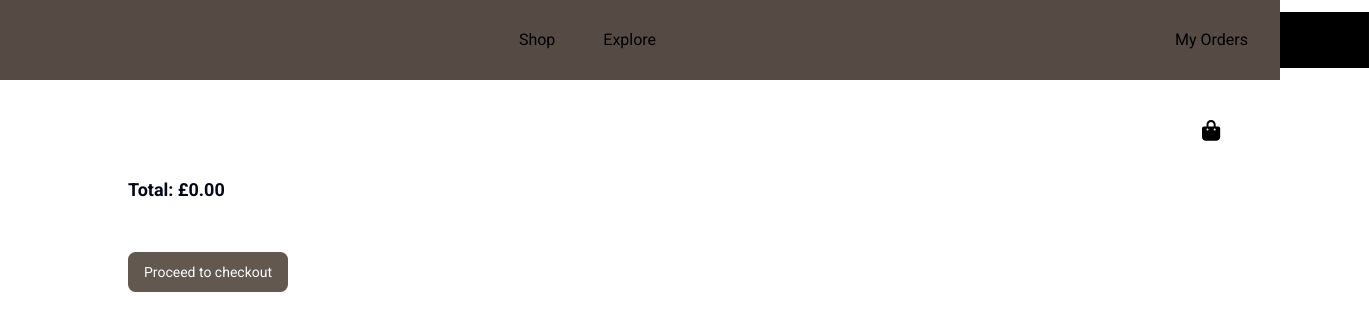
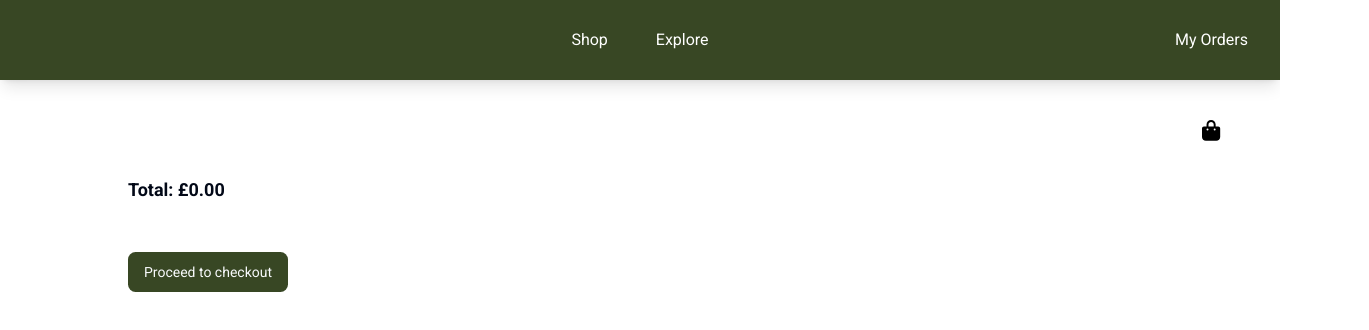
Before and after one commit to Chris-Mayes/ecommerce-template, a Next.js app: page /cart in a window 1280 px wide. Shown: the top 330 px of the page, 1369 px wide, since content can reach past the window. Built offline with nearby package versions, Linux system fonts and the light colour scheme.

Commit message:
Fix nav link positions

```diff
--- a/src/app/(customerFacing)/layout.tsx
+++ b/src/app/(customerFacing)/layout.tsx
@@ -12,8 +12,6 @@ export default function Layout({
             <Nav>
                 <NavLink href="/products">Shop</NavLink>
                 <NavLink href="/">Explore</NavLink>
-                {/* <NavLink href="/products">Home</NavLink> */}
-                {/* <NavLink href="/products">Products</NavLink> */}
             </Nav>
             <div className="container my-6">{children}</div>
         </>
--- a/src/app/globals.css
+++ b/src/app/globals.css
@@ -7,8 +7,7 @@
     :root {
         --background: 0 0% 100%;
         --foreground: 222.2 1% 4.9%;
-        /* --heading-color: 222.2 84% 4.9%;
-        --text-color: 215.4 16.3% 46.9%; */
+
         --heading-color: 215.4 16.3% 15%;
         --text-color: 222.2 84% 4.9%;
 
@@ -19,13 +18,11 @@
         --popover-foreground: 222.2 84% 4.9%;
 
         /* banner/buttons */
-        --primary: 25 11% 30%;
-        /* hsl(125, 7%, 32%) */
-        /* --primary: 233 78% 88%; */
+        --primary: 85 32% 21%;
         --primary-foreground: 210 40% 98%;
 
-        --primary-hover: 25 11% 55%;
-        --primary-buttons: 25 11% 35%;
+        --primary-hover: 85 32% 35%;
+        --primary-buttons: 85 32% 21%;
 
         --primary-red: 12 90% 60%;
 
@@ -140,7 +137,6 @@ input[type="number"] {
     font-size: 1.3rem;
 }
 
-/* Truncate product name with ellipsis if too long */
 .product-name-container {
     position: relative;
     width: 60%;
@@ -155,7 +151,6 @@ input[type="number"] {
     max-width: 100%;
 }
 
-/* Ensure alert message wraps onto multiple lines */
 .alert-message {
     max-width: 90%;
     word-break: break-word;
@@ -167,10 +162,14 @@ input[type="number"] {
     scrollbar-width: none; /* Firefox */
 }
 
+.nav-link-dot {
+    transition: transform 0.3s ease-in-out;
+}
+
 @media (max-width: 768px) {
     .dropdown-cart {
         position: fixed;
-        top: 6rem;
+        top: 8.5rem;
         width: 90%;
         max-width: 400px;
         left: 48%;
--- a/src/components/Nav.tsx
+++ b/src/components/Nav.tsx
@@ -8,13 +8,13 @@ import DropdownCart from "./DropdownCart";
 
 export function Nav({ children }: { children: ReactNode }) {
     return (
-        <nav className="nav-banner bg-primary text-primary-foreground flex items-center justify-between px-4 mb-24 shadow-">
-            <div className="flex space-x-4 items-center justify-center flex-1">
-                {children}
+        <nav className="nav-banner bg-primary text-primary-foreground flex items-center justify-between px-4 mb-24 shadow-lg">
+            <div className="flex-1 flex justify-center">
+                <div className="flex space-x-4">{children}</div>
             </div>
-            <div className="flex items-center ml-auto whitespace-nowrap">
+            <div className="absolute right-4 flex items-center whitespace-nowrap">
                 <NavLink href="/trackOrder">My Orders</NavLink>
-                <DropdownCart></DropdownCart>
+                <DropdownCart />
             </div>
         </nav>
     );
@@ -32,19 +32,16 @@ export function NavLink(props: Omit<ComponentProps<typeof Link>, "className">) {
             <span
                 className={cn(
                     "transition-all duration-200 ease-in-out",
-                    isActive ? "text-white" : "text-black hover:text-white"
+                    "text-white"
                 )}
             >
                 {props.children}
             </span>
             <span
                 className={cn(
-                    "absolute inset-0 bottom-0 w-full h-full bg-black transition-transform duration-300 ease-in-out",
-                    isActive
-                        ? "translate-x-0"
-                        : "translate-x-full group-hover:translate-x-0"
+                    "absolute left-1/2 bottom-0 w-1 h-1 mb-2 rounded-full bg-white transition-transform duration-300 ease-in-out transform -translate-x-1/2",
+                    isActive ? "scale-100" : "scale-0"
                 )}
-                style={{ zIndex: -1 }}
             />
         </Link>
     );
```
